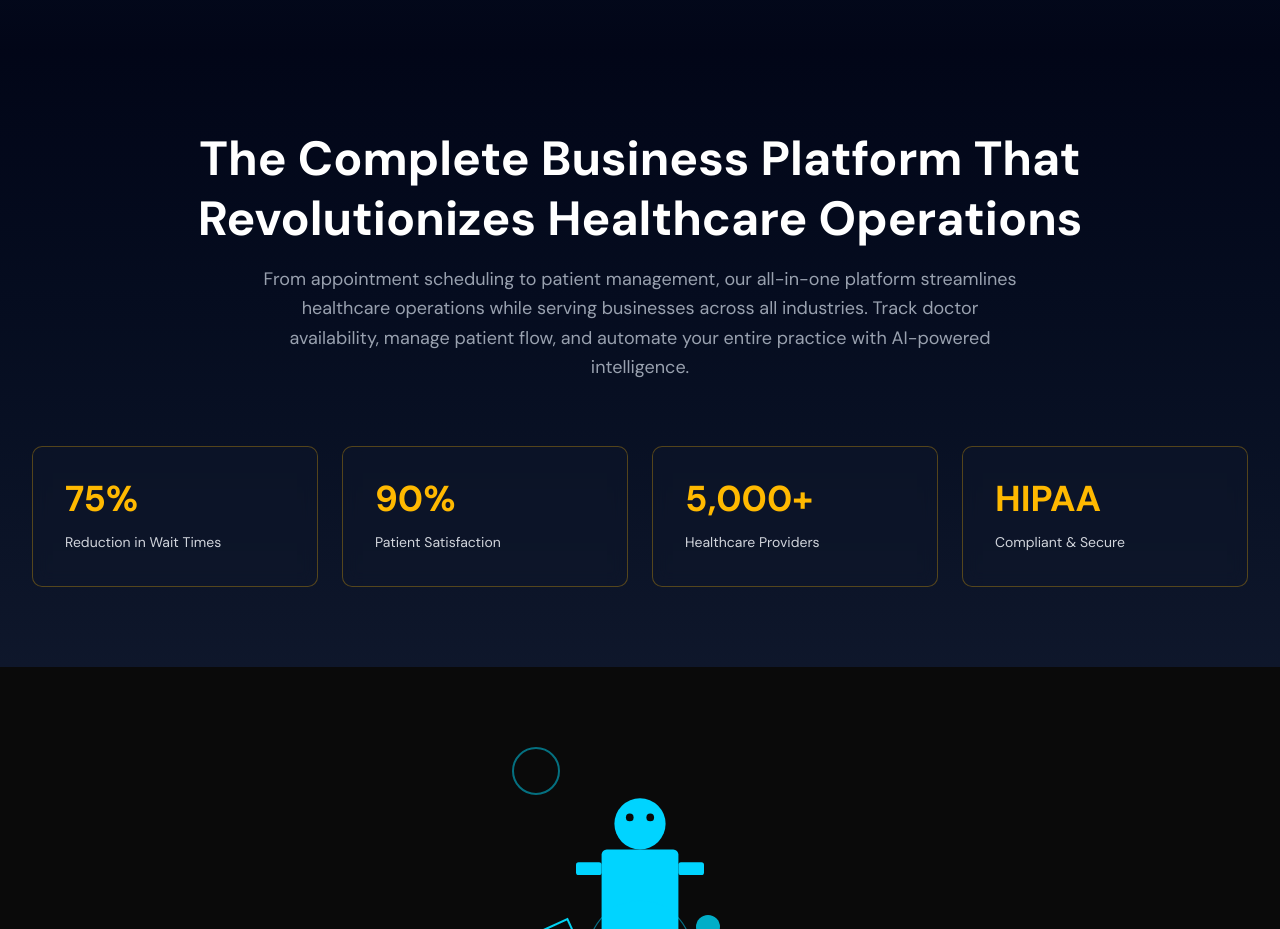
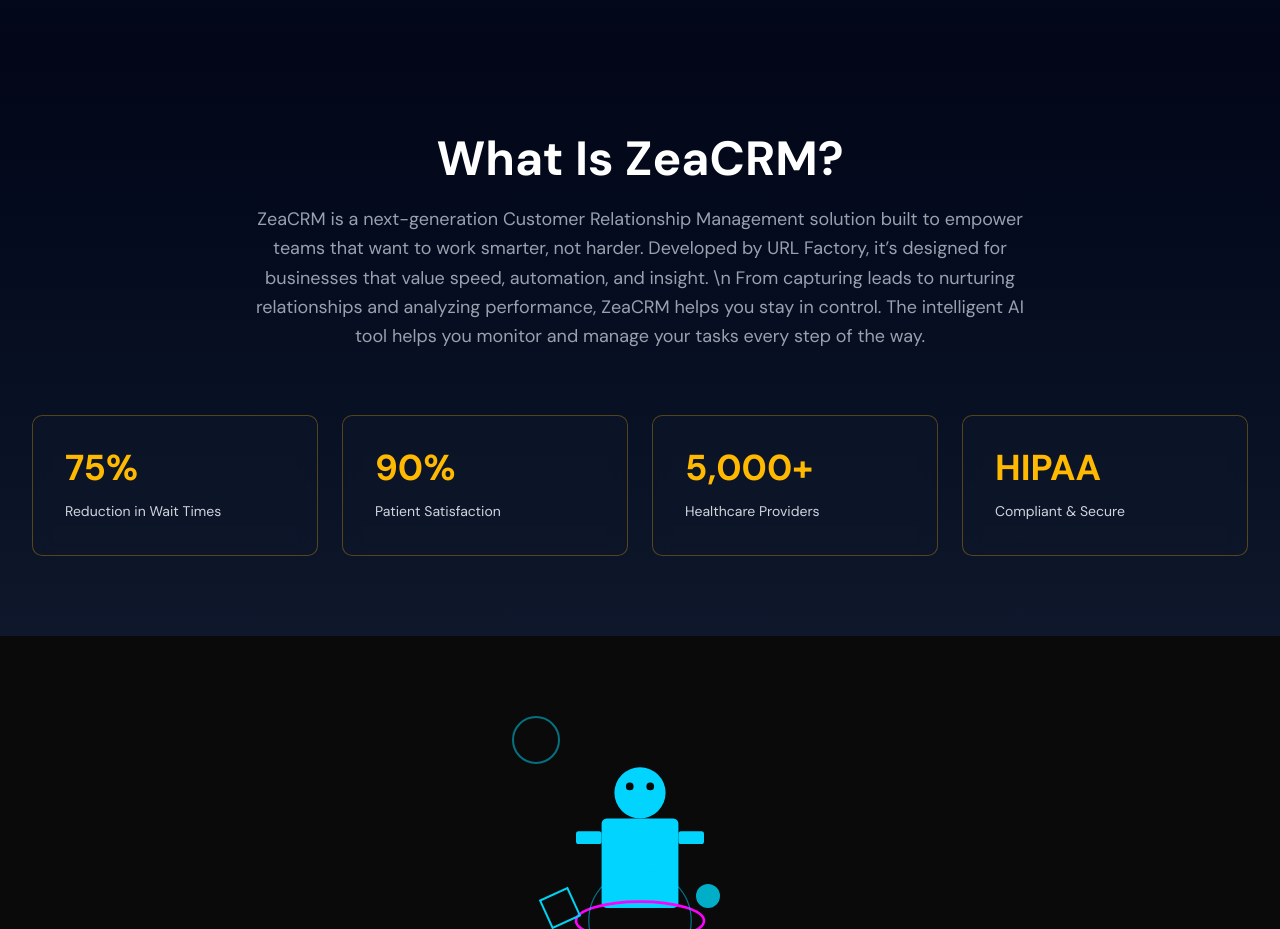
Before and after one commit to zea3dhyperx-hash/ZeaWebsiteCode, a Next.js app: page / in a window 1280 px wide. Shown: the part 820-1749 px from the top of the page. Built offline with nearby package versions, Linux system fonts and the light colour scheme.

Commit message:
next section updated

```diff
--- a/components/stats-section.tsx
+++ b/components/stats-section.tsx
@@ -24,12 +24,11 @@ export function StatsSection() {
         {/* Section Header */}
         <div className="text-center mb-16 space-y-4">
           <h2 className="text-4xl lg:text-5xl font-bold text-white leading-tight">
-            The Complete Business Platform That Revolutionizes Healthcare Operations
+            What Is ZeaCRM?
           </h2>
           <p className="text-lg text-gray-400 max-w-3xl mx-auto leading-relaxed">
-            From appointment scheduling to patient management, our all-in-one platform streamlines healthcare operations
-            while serving businesses across all industries. Track doctor availability, manage patient flow, and automate
-            your entire practice with AI-powered intelligence.
+            ZeaCRM is a next-generation Customer Relationship Management solution built to empower teams that want to work smarter, not harder. Developed by URL Factory, it’s designed for businesses that value speed, automation, and insight.
+            \n From capturing leads to nurturing relationships and analyzing performance, ZeaCRM helps you stay in control. The intelligent AI tool helps you monitor and manage your tasks every step of the way.
           </p>
         </div>
 
```
